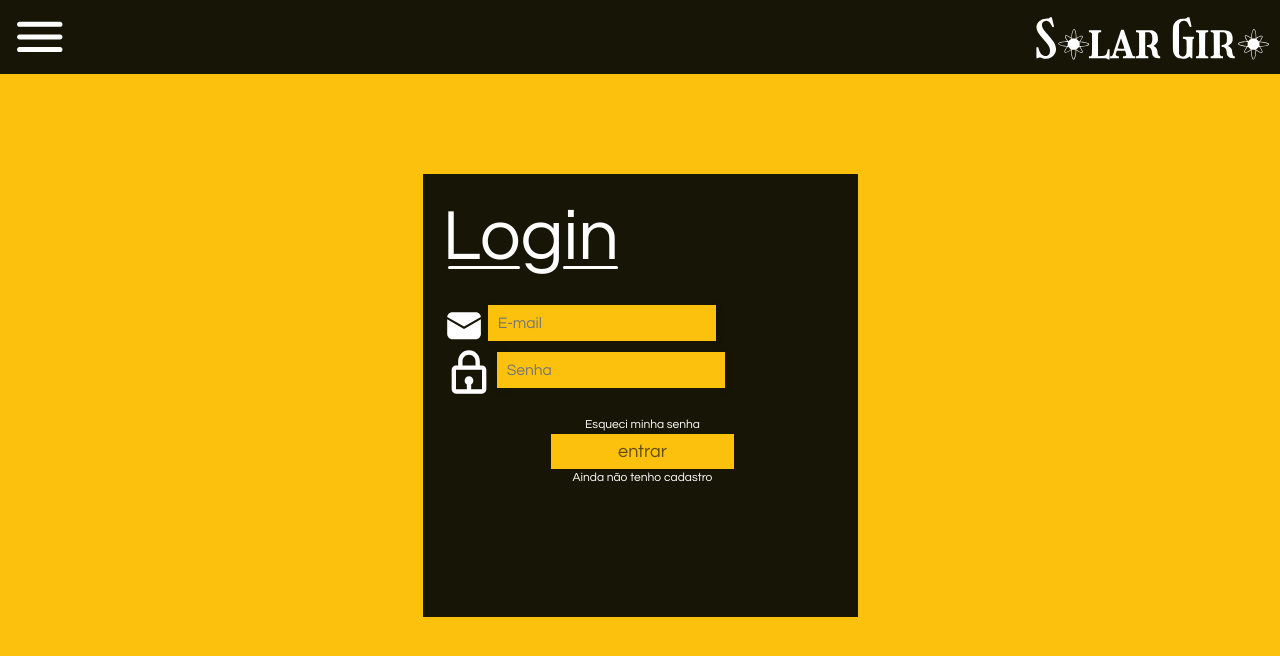
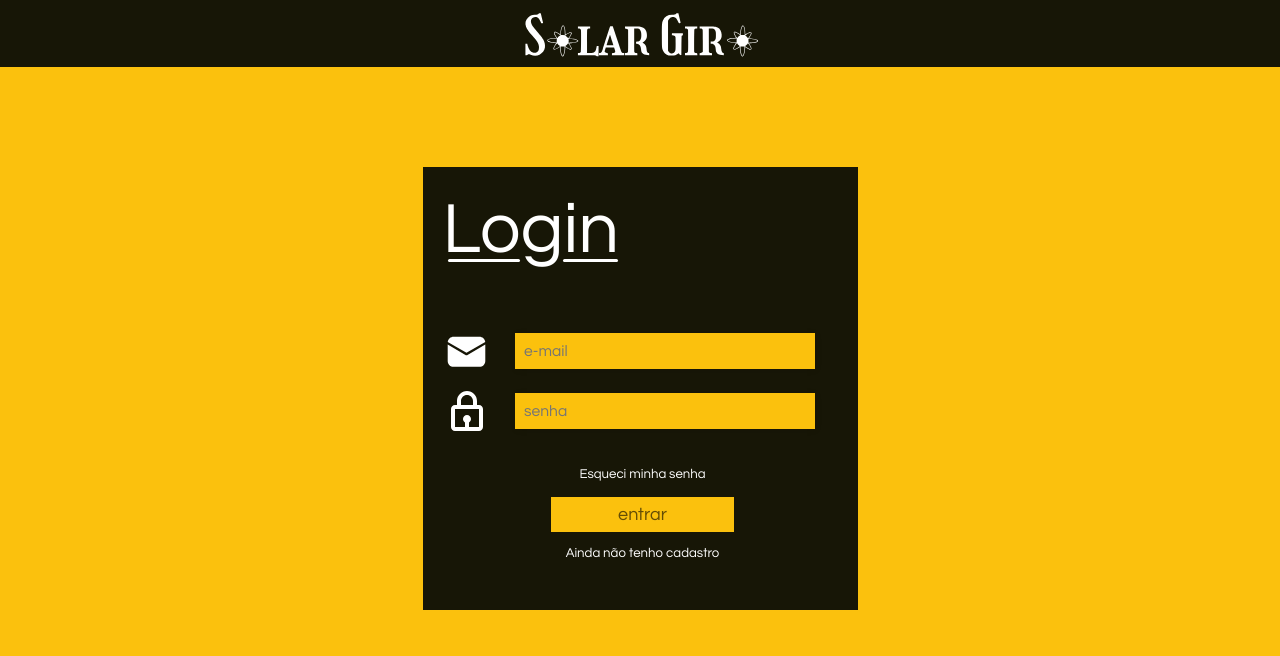
Before and after one commit to Voigt0/TCC-Website, a PHP site: page /php/login.php in a window 1280 px wide. Shown: the top 656 px of the page. Run offline with PHP 8.4, Linux system fonts and the light colour scheme.

Commit message:
COMMIT 10: CSS do Login
Larissa: Finalizada a primeira versão do CSS da página de login.

```diff
--- a/css/style.css
+++ b/css/style.css
@@ -30,30 +30,27 @@ body{
     height: 420px;
 }
 
-.form-footer{
-    text-align: center;
+.input-field{
+    display: inline-block;
 }
 
-.input-box input {
-    /* margin: 0.6rem 0; */
-    /* padding: 0.8rem 5rem; */
+.input-field img{
+    width: 4rem;
+    height: 4rem;
+    justify-content: center;
+}
+
+
+.input-field input {
     padding: 0.8rem;
-    width: 19rem;
+    width: 25rem;
     height: 3rem;
     border: none;
     box-shadow: 1px 1px 6px #0000001c;
     font-size: 1.3rem;
     background-color: #FBC10D;
-
-}
-/*
-.input-box input:hover {
-    background-color: #eeeeee75;
 }
 
-.input-box input:focus-visible {
-    outline: 1px solid #6c63ff;
-} */
 
 h2{
     color: #ffffff;
@@ -89,6 +86,10 @@ button{
     height: 34.59px;
 }
 
+button:hover{
+    background-color: #ffffff;
+}
+
 .button-text{
     font-size: 1.5rem;
     font-family: 'Questrial', sans-serif;
@@ -97,5 +98,35 @@ button{
 
 a{
     text-decoration: none;
+    text-decoration-style: solid;
     color: #ffffff;
+    font-size: 1.1rem;
 }
+
+a:hover{
+    color: #ffffff;
+    font-size: 1.3rem;
+
+}
+
+.form-footer{
+    text-align: center;
+    margin-top: 1rem;
+}
+.form-footer button{
+    margin: 1rem;
+}
+
+.form-element{
+    float: left;
+    margin-right: 2rem;
+    margin-bottom: 1rem;
+}
+
+.form-element input{
+    margin-top: 0.5rem;
+}
+
+.form-header{
+    margin-bottom: 3rem;
+}
--- a/php/login.php
+++ b/php/login.php
@@ -10,75 +10,39 @@
     <link rel="stylesheet" href="../css/style.css">
 </head>
 <body>
-    <nav class="navbar" style="background-color: #171606;">
+
+    <header>
+     <nav class="navbar" style="background-color: #171606;">
         <div class="container-fluid">
-            <a href=""><img src="../img/icons/menuIconW.svg"></a>
+            <a href=""></a>
             <header>
                 <a><img src="../img/icons/solargirologoIconW.svg" style="width: 30vh;"></a>
             </header>
-            <!-- <a href=""><button>(Perfil Icon) Nome usuário</button></a> -->
+            <a href=""></a>
         </div>
     </nav>
-    <!-- <nav class="navbar fixed-top" style="background-color: #171606;">
-        <div class="container-fluid">
-            <a class="navbar-brand" href="#"><img class="logo" src="../img/icons/solargirologoIconW.svg"></a>
-            <button class="navbar-toggler" type="button" data-bs-toggle="offcanvas" data-bs-target="#offcanvasNavbar" aria-controls="offcanvasNavbar">
-                <img src="../img/icons/menuIconW.svg">
-            </button>
-            <div style="background-color: #171606;" class="offcanvas offcanvas-end" tabindex="-1" id="offcanvasNavbar" aria-labelledby="offcanvasNavbarLabel">
-                <div class="offcanvas-header">
-                    <img class="logo" src="../img/icons/solargirologoIconW.svg">
-                    <button type="button" class="btn-close" data-bs-dismiss="offcanvas" aria-label="Close"></button>
-                </div>
-                <div class="offcanvas-body">
-                    <ul class="navbar-nav justify-content-end flex-grow-1 pe-3">
-                        <li class="nav-item">
-                            <a class="nav-link active" aria-current="page" href="#">Home</a>
-                        </li>
-                        <li class="nav-item">
-                            <a class="nav-link" href="#">Link</a>
-                        </li>
-                        <li class="nav-item dropdown">
-                            <a class="nav-link dropdown-toggle" href="#" id="offcanvasNavbarDropdown" role="button" data-bs-toggle="dropdown" aria-expanded="false">
-                            Dropdown
-                            </a>
-                            <ul class="dropdown-menu" aria-labelledby="offcanvasNavbarDropdown">
-                                <li><a class="dropdown-item" href="#">Action</a></li>
-                                <li><a class="dropdown-item" href="#">Another action</a></li>
-                                <li>
-                                <hr class="dropdown-divider">
-                                </li>
-                                <li><a class="dropdown-item" href="#">Something else here</a></li>
-                            </ul>
-                        </li>
-                    </ul>
-                    <form class="d-flex" role="search">
-                    <input class="form-control me-2" type="search" placeholder="Search" aria-label="Search">
-                    <button class="btn btn-outline-success" type="submit">Search</button>
-                    </form>
-                </div>
-            </div>
-        </div>
-    </nav> -->
+    </header>
 
     <div class="container-fluid">
         <div class="container">
             <div class="box">
         <section>
         <div class="form">
+            <div class="form-header">
             <form action="" method="" id="register">
                 <div class="form-title"><h2>Login</h2></div>
                 <div class="underline1"></div>
                 <div class="underline2"></div>
+                </div>
                 <br>
-                    <div class="input-box">
-                        <label for="email"><img src="../img/icons/emailIcon.svg"></label>
-                        <input class="" type="email" id="email" name="email" placeholder="E-mail" value="" required>
+                    <div class="input-field">
+                        <div class="form-element"><label for="email"><img src="../img/icons/emailIcon.svg" width="40rem" height="40rem"></label></div>
+                        <div class="form-element"><input class="" type="email" id="email" name="email" placeholder="e-mail" value="" required></div>
                         <br>
                     </div>
-                    <div class="input-box">
-                        <label for="senha"><img src="../img/icons/passwordIcon.svg"></label>
-                        <input class="" type="password" id="senha" name="senha" placeholder="Senha" value="" required>
+                    <div class="input-field">
+                        <div class="form-element"><label for="senha"><img src="../img/icons/passwordIcon.svg" width="40rem" height="40rem"></label></div>
+                        <div class="form-element"><input class="" type="password" id="senha" name="senha" placeholder="senha" value="" required></div>
                     </div>
                         <br>
                         <div class="form-footer">
```
